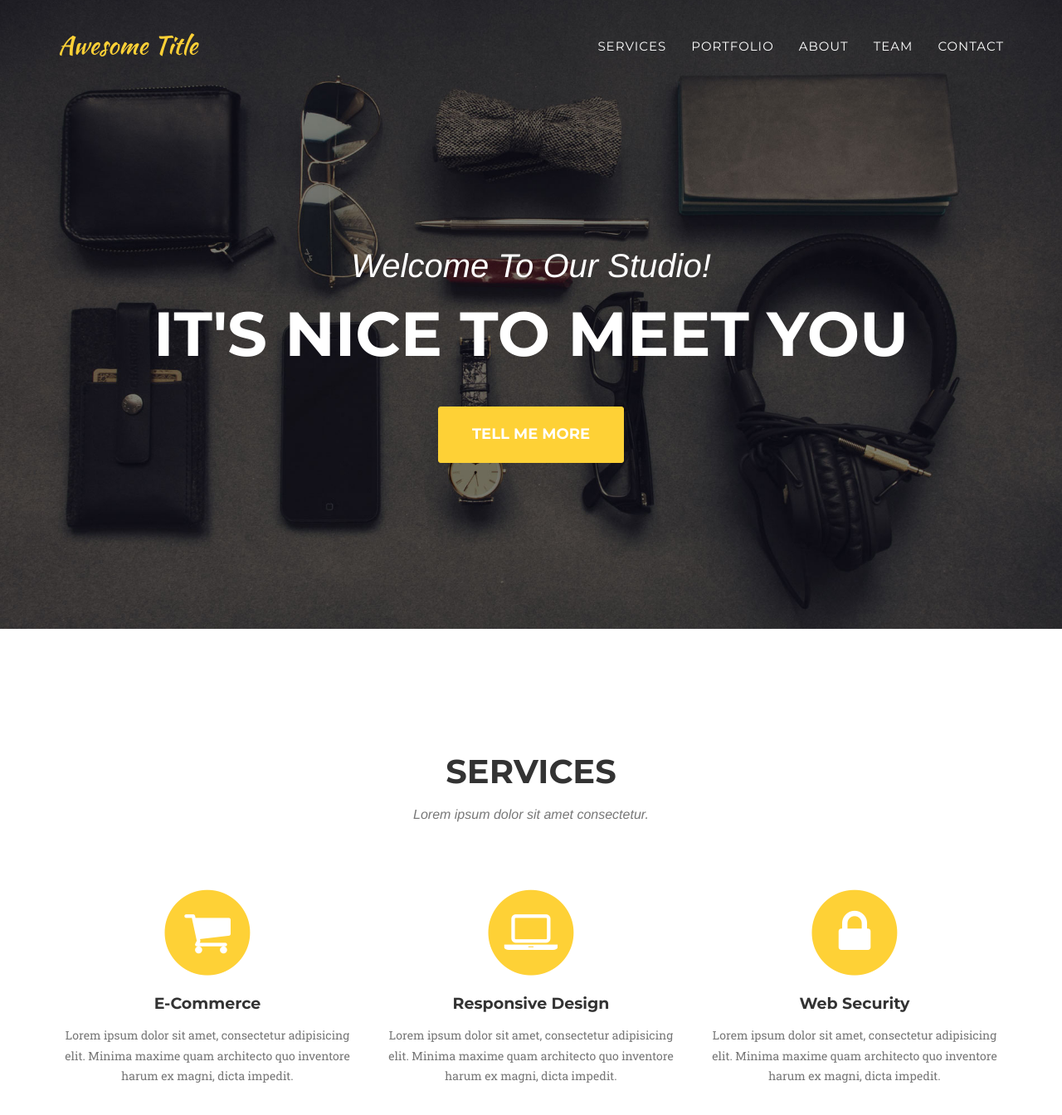
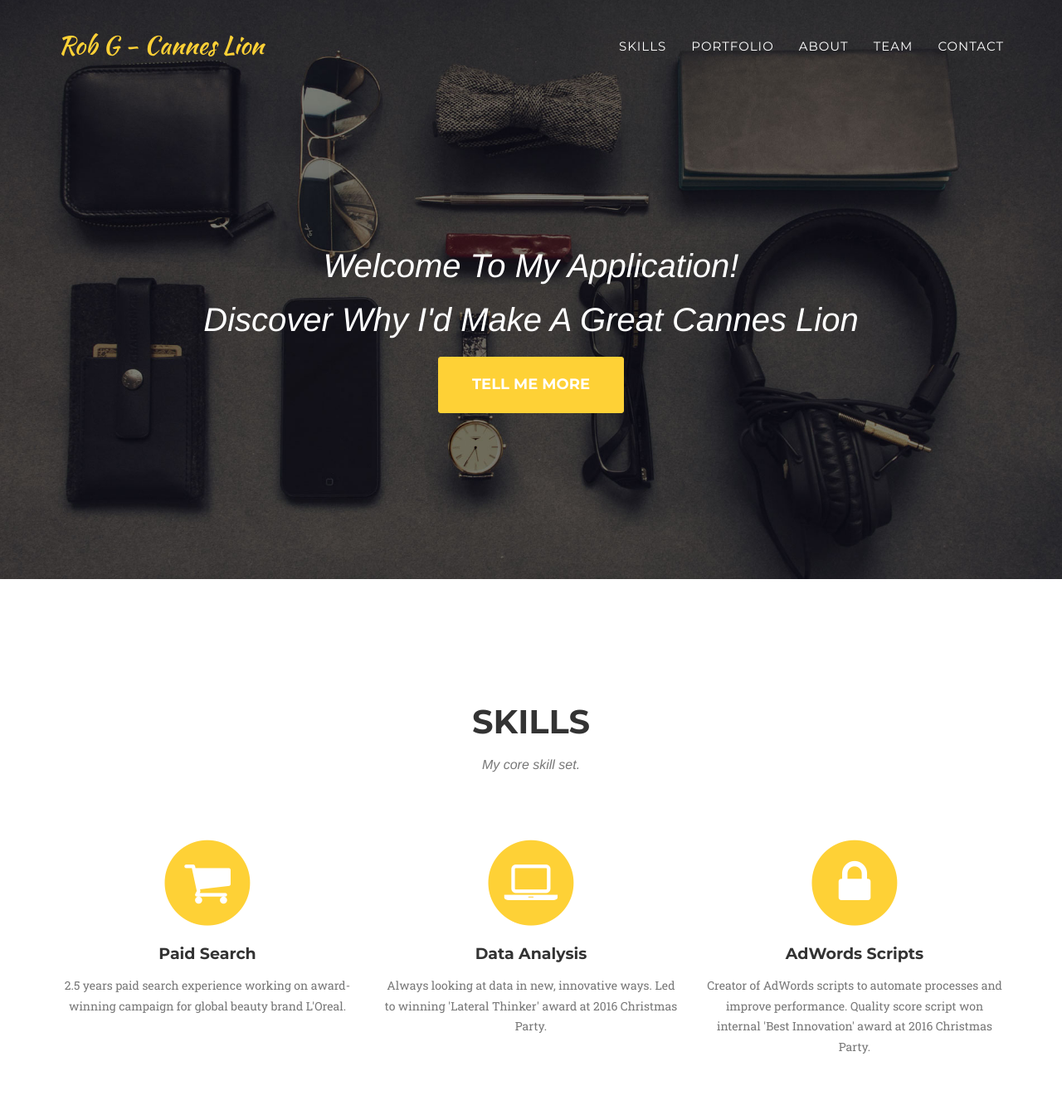
Before and after one commit to canneslionrobg/canneslionrobg.github.io, a Jekyll site: the page index.html, which Jekyll copies as it is, in a window 1280 px wide and 1400 px high. Shown: the top 1344 px of the window at 83% size. Built offline with Jekyll 4.4.1, drawn with Linux system fonts in a browser that asks for light colours; some web fonts are replaced; some of the changed text lies outside the part shown.

Commit message:
Update index.html

```diff
--- a/index.html
+++ b/index.html
@@ -7,7 +7,7 @@
     <meta http-equiv="X-UA-Compatible" content="IE=edge">
     <title>Awesome Title</title>
     <meta name="viewport" content="width=device-width">
-    <meta name="description" content="Write an awesome description for your new site here. You can edit this line in _config.yml. It will appear in your document head meta (for Google search results) and in your feed.xml site description.">
+    <meta name="description" content="Application for one of the iCrossing places to the 2017 Cannes Lions Festival.">
     <link rel="canonical" href="https://canneslionrobg.github.io">
 
 
@@ -45,7 +45,7 @@
                     <span class="icon-bar"></span>
                     <span class="icon-bar"></span>
                 </button>
-                <a class="navbar-brand page-scroll" href="#page-top">Awesome Title</a>
+                <a class="navbar-brand page-scroll" href="#page-top">Rob G - Cannes Lion</a>
             </div>
 
             <!-- Collect the nav links, forms, and other content for toggling -->
@@ -55,7 +55,7 @@
                         <a href="#page-top"></a>
                     </li>
                     <li>
-                        <a class="page-scroll" href="#services">Services</a>
+                        <a class="page-scroll" href="#skills">Skills</a>
                     </li>
                     <li>
                         <a class="page-scroll" href="#portfolio">Portfolio</a>
@@ -80,8 +80,8 @@
     <header>
         <div class="container">
             <div class="intro-text">
-                <div class="intro-lead-in">Welcome To Our Studio!</div>
-                <div class="intro-heading">It's Nice To Meet You</div>
+                <div class="intro-lead-in">Welcome To My Application!</div>
+                <div class="intro-lead-in">Discover Why I'd Make A Great Cannes Lion</div>
                 <a href="#services" class="page-scroll btn btn-xl">Tell Me More</a>
             </div>
         </div>
@@ -100,12 +100,12 @@
 
 
     <!-- Services Section -->
-    <section id="services">
+    <section id="skills">
         <div class="container">
             <div class="row">
                 <div class="col-lg-12 text-center">
-                    <h2 class="section-heading">Services</h2>
-                    <h3 class="section-subheading text-muted">Lorem ipsum dolor sit amet consectetur.</h3>
+                    <h2 class="section-heading">Skills</h2>
+                    <h3 class="section-subheading text-muted">My core skill set.</h3>
                 </div>
             </div>
             <div class="row text-center">
@@ -114,24 +114,24 @@
                         <i class="fa fa-circle fa-stack-2x text-primary"></i>
                         <i class="fa fa-shopping-cart fa-stack-1x fa-inverse"></i>
                     </span>
-                    <h4 class="service-heading">E-Commerce</h4>
-                    <p class="text-muted">Lorem ipsum dolor sit amet, consectetur adipisicing elit. Minima maxime quam architecto quo inventore harum ex magni, dicta impedit.</p>
+                    <h4 class="service-heading">Paid Search</h4>
+                    <p class="text-muted">2.5 years paid search experience working on award-winning campaign for global beauty brand L'Oreal.</p>
                 </div>
                 <div class="col-md-4">
                     <span class="fa-stack fa-4x">
                         <i class="fa fa-circle fa-stack-2x text-primary"></i>
                         <i class="fa fa-laptop fa-stack-1x fa-inverse"></i>
                     </span>
-                    <h4 class="service-heading">Responsive Design</h4>
-                    <p class="text-muted">Lorem ipsum dolor sit amet, consectetur adipisicing elit. Minima maxime quam architecto quo inventore harum ex magni, dicta impedit.</p>
+                    <h4 class="service-heading">Data Analysis</h4>
+                    <p class="text-muted">Always looking at data in new, innovative ways. Led to winning 'Lateral Thinker' award at 2016 Christmas Party.</p>
                 </div>
                 <div class="col-md-4">
                     <span class="fa-stack fa-4x">
                         <i class="fa fa-circle fa-stack-2x text-primary"></i>
                         <i class="fa fa-lock fa-stack-1x fa-inverse"></i>
                     </span>
-                    <h4 class="service-heading">Web Security</h4>
-                    <p class="text-muted">Lorem ipsum dolor sit amet, consectetur adipisicing elit. Minima maxime quam architecto quo inventore harum ex magni, dicta impedit.</p>
+                    <h4 class="service-heading">AdWords Scripts</h4>
+                    <p class="text-muted">Creator of AdWords scripts to automate processes and improve performance. Quality score script won internal 'Best Innovation' award at 2016 Christmas Party.</p>
                 </div>
             </div>
         </div>
@@ -142,7 +142,7 @@
             <div class="row">
                 <div class="col-lg-12 text-center">
                     <h2 class="section-heading">Portfolio</h2>
-                    <h3 class="section-subheading text-muted">Lorem ipsum dolor sit amet consectetur.</h3>
+                    <h3 class="section-subheading text-muted">My work and ideas.</h3>
                 </div>
             </div>
             <div class="row">
```
